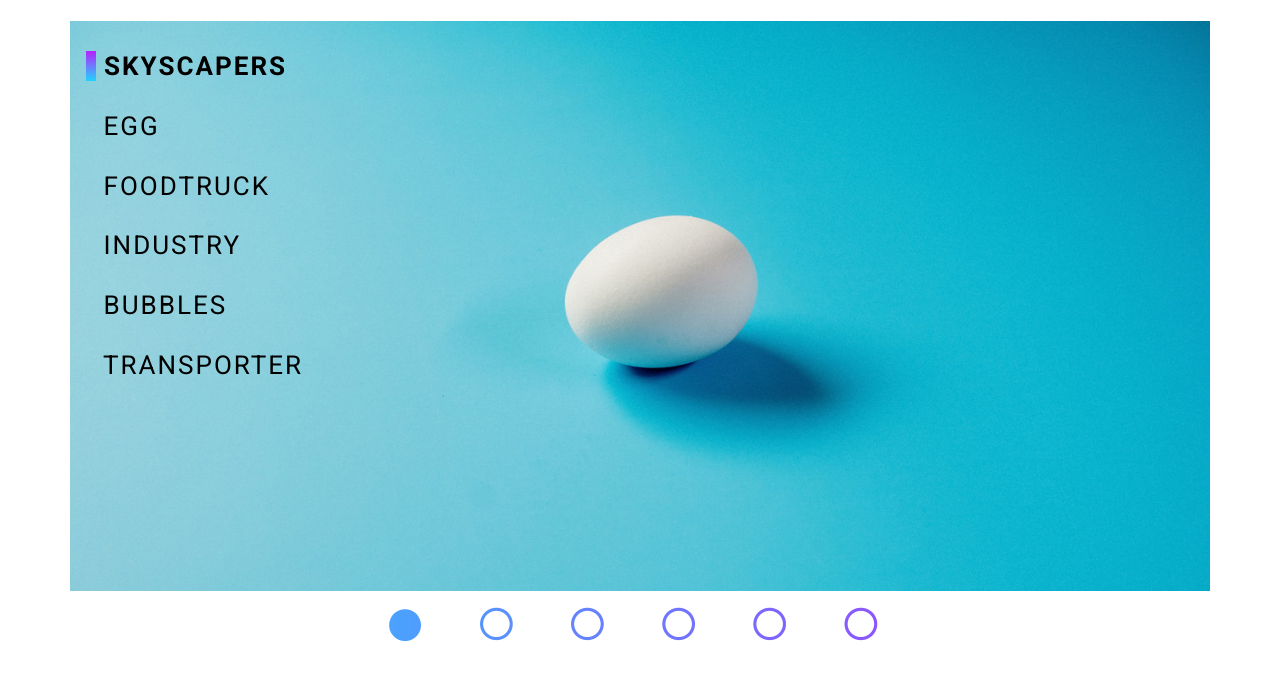
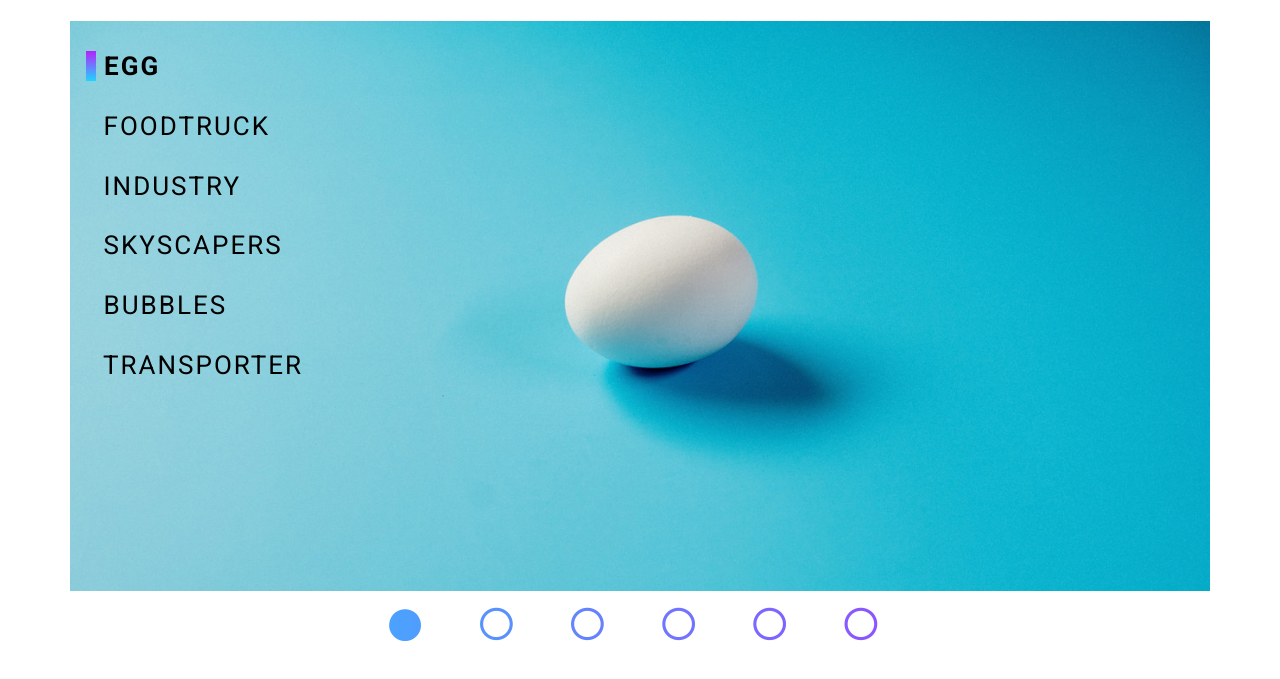
Before and after one commit to suleszabi/Slider, a plain HTML site: page src/index.html in a window 1280 px wide. Shown: the part 75-754 px from the top of the page. Drawn offline with nearby package versions, Linux system fonts and the light colour scheme.

Commit message:
Page titles corrected

```diff
--- a/src/index.html
+++ b/src/index.html
@@ -45,10 +45,10 @@
                     </div>
                     <div id="sliderDetectionZone"></div>
                     <div id="sliderTextBox" class="pt-2 ps-2 pt-md-3 ps-md-3">
-                        <p text-num="0" class="sliderText active"><span>I</span> Skyscapers</p>
-                        <p text-num="1" class="sliderText"><span>I</span> Egg</p>
-                        <p text-num="2" class="sliderText"><span>I</span> Foodtruck</p>
-                        <p text-num="3" class="sliderText"><span>I</span> Industry</p>
+                        <p text-num="0" class="sliderText active"><span>I</span> Egg</p>
+                        <p text-num="1" class="sliderText"><span>I</span> Foodtruck</p>
+                        <p text-num="2" class="sliderText"><span>I</span> Industry</p>
+                        <p text-num="3" class="sliderText"><span>I</span> Skyscapers</p>
                         <p text-num="4" class="sliderText"><span>I</span> Bubbles</p>
                         <p text-num="5" class="sliderText"><span>I</span> Transporter</p>
                     </div>
```
